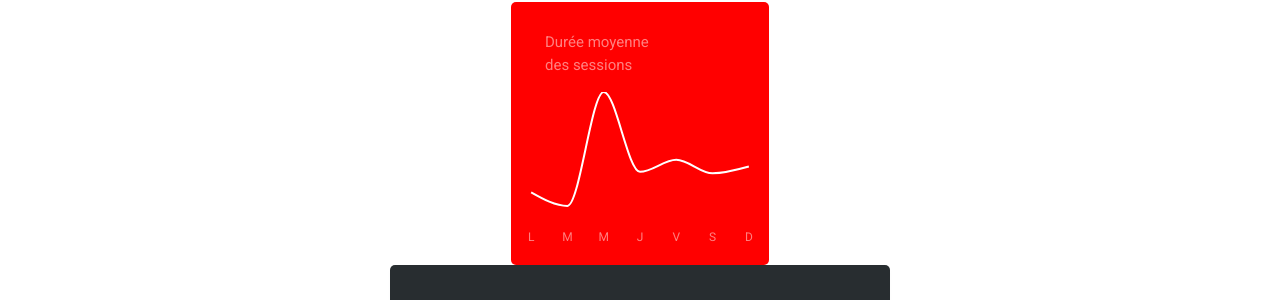
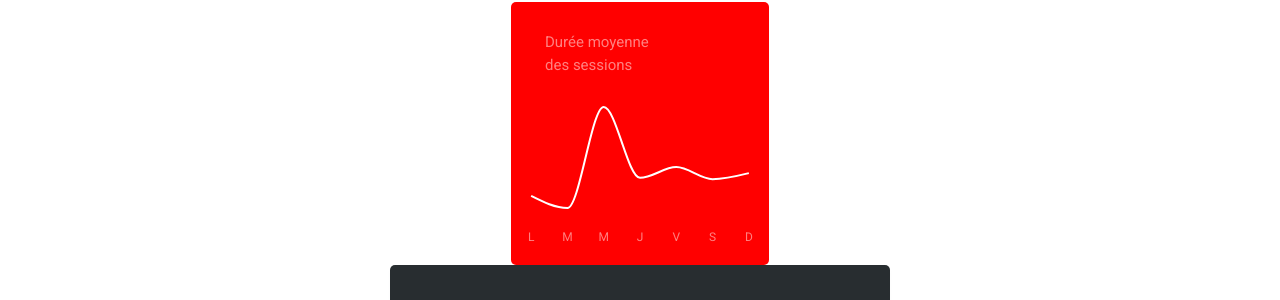
Before and after one commit to timothegonin/timothe_gonin_12_062022, a React (Create React App) app: page / in a window 1280 px wide. Shown: the part 618-918 px from the top of the page. Built offline with nearby package versions, Linux system fonts and the light colour scheme.

Commit message:
🚸 resolve hided top

```diff
--- a/src/components/SessionDuration/index.jsx
+++ b/src/components/SessionDuration/index.jsx
@@ -75,7 +75,7 @@ export default function SessionDuration() {
         <LineChart
           data={data}
           margin={{
-            top: 0,
+            top: 15,
             right: 20,
             left: 20,
             bottom: -5,
```
